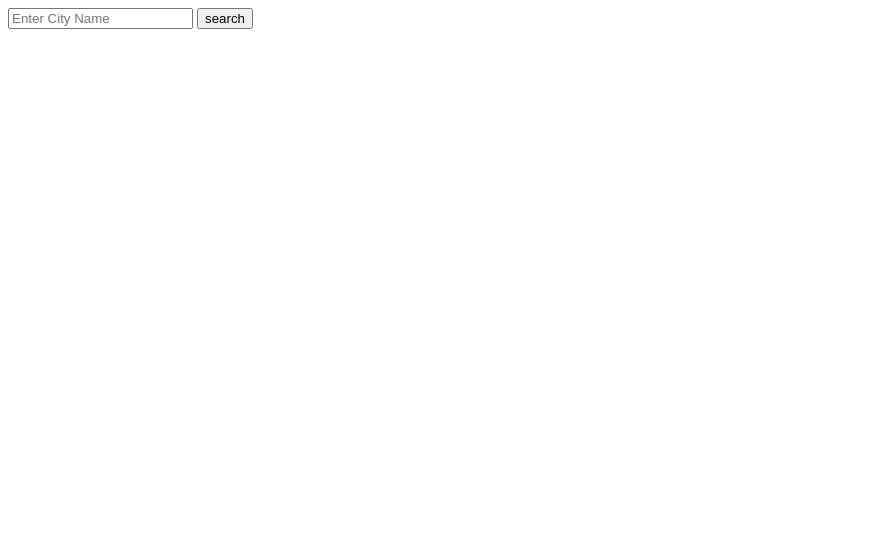
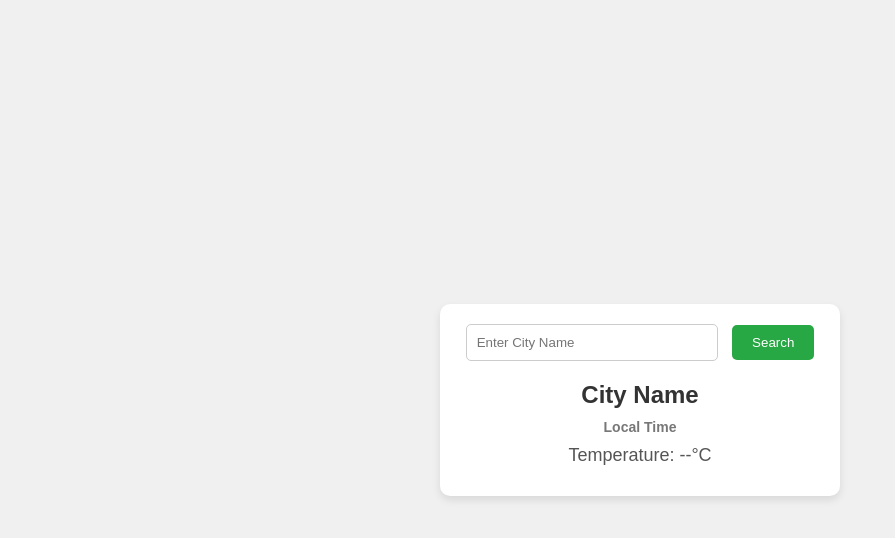
Before and after one commit to AdityaXJain/Weather_app, a plain HTML site: page index.html in a window 1280 px wide. Shown: the whole page, without its empty margins (0-895 px from the left). Drawn offline with Linux system fonts and the light colour scheme.

Commit message:
changes in js file and add some styling

```diff
--- a/index.html
+++ b/index.html
@@ -7,14 +7,16 @@
     <title>Weather App</title>
 </head>
 <body>
-    <div>
-        <input id="input-City" type="text" placeholder="Enter City Name">
-        <button id="search-button" >search</button>
-    </div>
-    <div>
-        <h3 id="city-name"></h3>
-        <h6 id="city-time"></h6>
-        <p id="city-temp"></p>
+    <div class="container">
+        <div class="search-section">
+            <input id="input-City" type="text" placeholder="Enter City Name">
+            <button id="search-button">Search</button>
+        </div>
+        <div class="result-section">
+            <h3 id="city-name">City Name</h3>
+            <h6 id="city-time">Local Time</h6>
+            <p id="city-temp">Temperature: --°C</p>
+        </div>
     </div>
 
     <script src="script.js"></script>
--- a/script.js
+++ b/script.js
@@ -1,25 +1,37 @@
-alert("Enter The City Name")
+const button = document.getElementById("search-button");
+const input = document.getElementById("input-City");
 
-const button= document.getElementById("search-button")
-const input= document.getElementById("input-City")
+const cityName = document.getElementById("city-name");
+const cityTime = document.getElementById("city-time");
+const cityTemp = document.getElementById("city-temp");
 
-const cityName =document.getElementById("city-name")
-const cityTime =document.getElementById("city-time")
-const cityTemp =document.getElementById("city-temp")
-
-async function getData(cityname){
-    const promise =await fetch(
-        `http://api.weatherapi.com/v1/current.json?key=721ad0c07f4149af87c134750240105&q=${cityname}&aqi=yes`
-    );
-    return await promise.json()
+async function getData(cityname) {
+    try {
+        const response = await fetch(
+            `https://api.weatherapi.com/v1/current.json?key=721ad0c07f4149af87c134750240105&q=${cityname}&aqi=yes`
+        );
+        if (!response.ok) throw new Error('City not found');
+        const data = await response.json();
+        return data;
+    } catch (error) {
+        alert('Error fetching data: ' + error.message);
+    }
 }
 
+button.addEventListener("click", async () => {
+    const value = input.value.trim();
 
-button.addEventListener("click", async () => {
-    const value= input.value
-    const result = await getData(value)
-    // console.log(result)
-    cityName.innerText =`${result.location.name},   ${result.location.region} - ${result.location.country}`
-    cityTime.innerText = result.location.localtime
-    cityTemp.innerText = result.current.temp_c
-})
+    if (!value) {
+        alert('Please enter a city name before searching.');
+        return;
+    }
+
+    const result = await getData(value);
+    if (result) {
+        cityName.innerText = `${result.location.name}, ${result.location.region} - ${result.location.country}`;
+        cityTime.innerText = result.location.localtime;
+        cityTemp.innerText = `Temperature: ${result.current.temp_c}°C`;
+    } else {
+        alert('City not found. Please try again with a valid city name.');
+    }
+});
--- a/style.css
+++ b/style.css
@@ -0,0 +1,69 @@
+* {
+    margin: 0;
+    padding: 0;
+    box-sizing: border-box;
+    font-family: Arial, sans-serif;
+}
+
+body {
+    display: flex;
+    justify-content: center;
+    align-items: center;
+    min-height: 100vh;
+    background-color: #f0f0f0;
+}
+
+.container {
+    background-color: white;
+    border-radius: 10px;
+    box-shadow: 0 4px 8px rgba(0, 0, 0, 0.1);
+    padding: 20px;
+    width: 90%;
+    max-width: 400px;
+    text-align: center;
+}
+
+.search-section {
+    margin-bottom: 20px;
+}
+
+input[type="text"] {
+    width: 70%;
+    padding: 10px;
+    margin-right: 10px;
+    border-radius: 5px;
+    border: 1px solid #ccc;
+}
+
+button {
+    padding: 10px 20px;
+    border-radius: 5px;
+    background-color: #28a745;
+    color: white;
+    border: none;
+    cursor: pointer;
+}
+
+button:hover {
+    background-color: #218838;
+}
+
+.result-section h3, .result-section h6, .result-section p {
+    margin: 10px 0;
+    color: #333;
+}
+
+#city-name {
+    font-size: 24px;
+    font-weight: bold;
+}
+
+#city-time {
+    font-size: 14px;
+    color: #777;
+}
+
+#city-temp {
+    font-size: 18px;
+    color: #555;
+}
```
